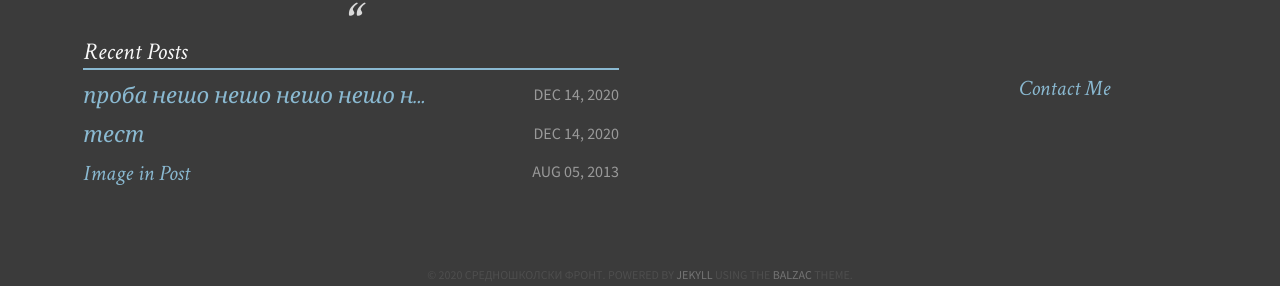
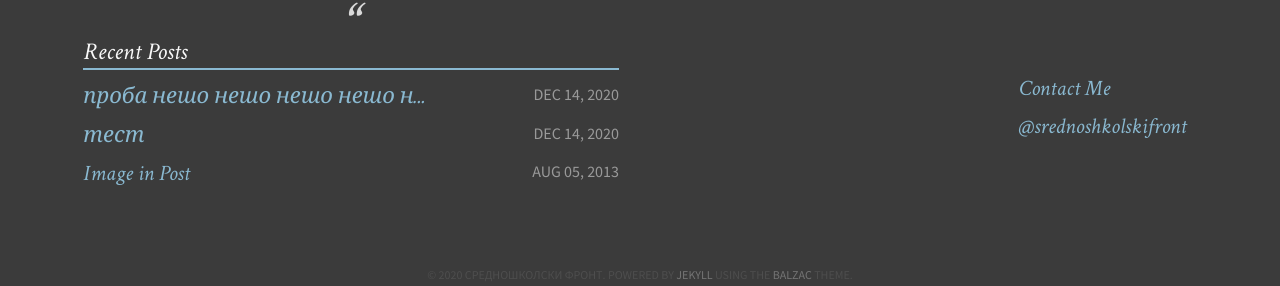
Before and after one commit to srednoshkolskifront/sf, a Jekyll site: the page built from index.md, in a window 1280 px wide. Shown: the part 1254-1540 px from the top of the page. Built offline with Jekyll 4.4.1, drawn with Linux system fonts in a browser that asks for light colours; part of the change alters nothing that is shown.

Commit message:
Update _config.yml

```diff
--- a/_config.yml
+++ b/_config.yml
@@ -8,10 +8,10 @@ owner:
   name:           Средношколски фронт
   avatar:
   bio:
-  email:
-  twitter:
-  github:
-  instagram:
+  email:          srednoshkolskifront@gmaail.com
+  twitter:        srednoshkolskifront
+  github:         srednoshkolskifront
+  instagram:      srednoshkolskifront
   dribbble:
   disqus:
   location:       Скопје, Македонија
```
